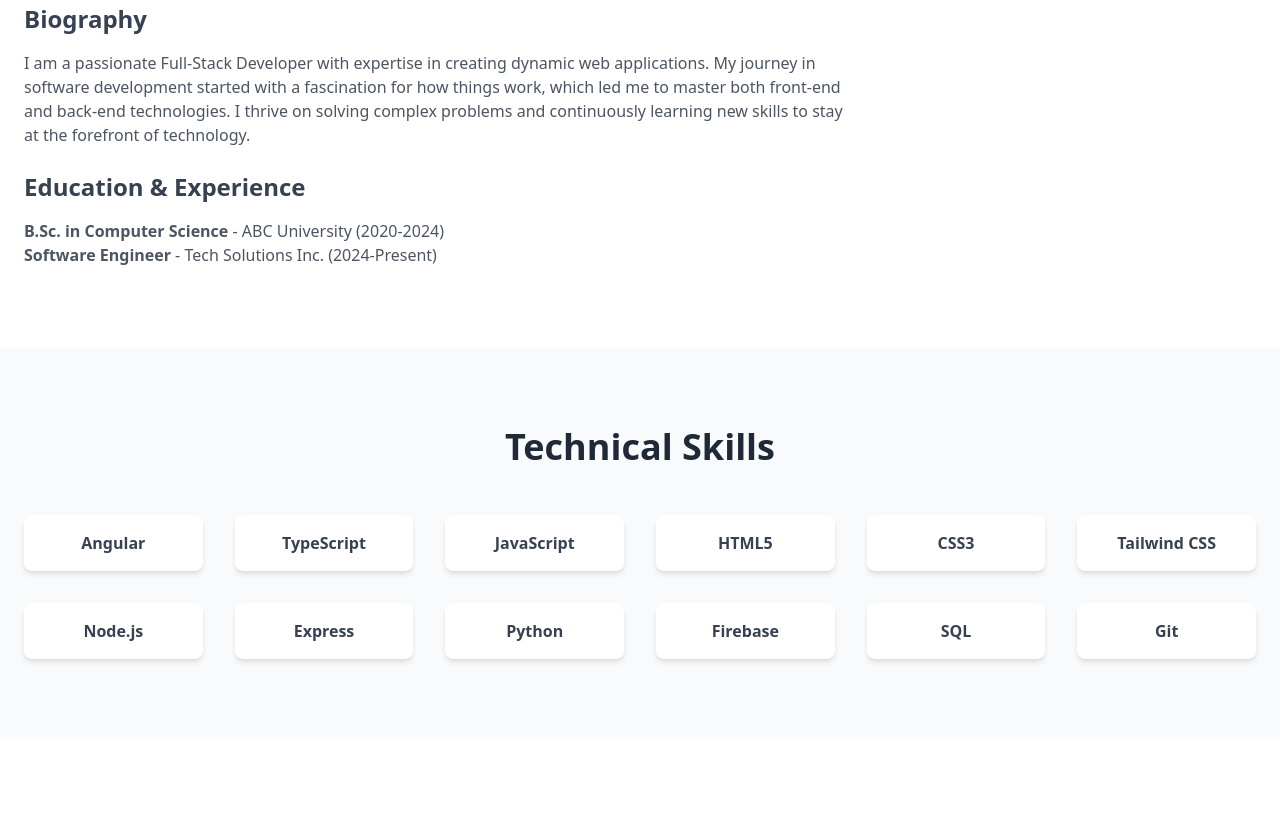
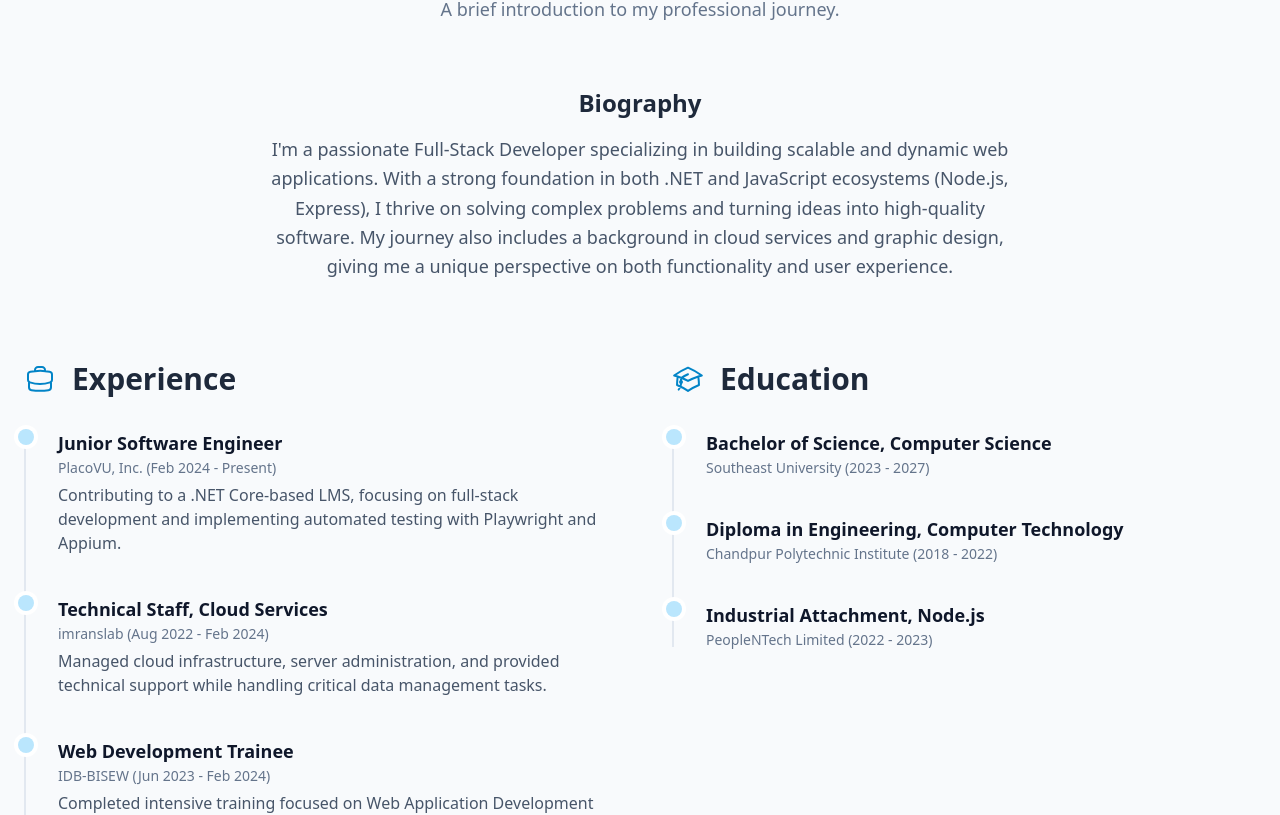
Before and after one commit to masumKazibd/masumkazi-portfolio, an Angular app: page / in a window 1280 px wide. Shown: the part 1029-1844 px from the top of the page. Built offline with nearby package versions, Linux system fonts and the light colour scheme.

Commit message:
update about me design

```diff
--- a/src/app/components/about/about.component.html
+++ b/src/app/components/about/about.component.html
@@ -1,18 +1,75 @@
-    <section id="about" class="py-20 bg-white">
-      <div class="container mx-auto px-6">
-        <h2 class="text-3xl md:text-4xl font-bold text-center text-gray-800 mb-12">About Me</h2>
-        <div class="flex flex-col md:flex-row items-center gap-10">
-          <div class="md:w-2/3">
-            <h3 class="text-2xl font-semibold text-gray-700 mb-4">Biography</h3>
-            <p class="text-gray-600 mb-6">
-              I am a passionate Full-Stack Developer with expertise in creating dynamic web applications. My journey in software development started with a fascination for how things work, which led me to master both front-end and back-end technologies. I thrive on solving complex problems and continuously learning new skills to stay at the forefront of technology.
-            </p>
-            <h3 class="text-2xl font-semibold text-gray-700 mb-4">Education & Experience</h3>
-            <p class="text-gray-600">
-              <strong>B.Sc. in Computer Science</strong> - ABC University (2020-2024)<br>
-              <strong>Software Engineer</strong> - Tech Solutions Inc. (2024-Present)
-            </p>
-          </div>
+    <section id="about" class="py-24 bg-slate-50">
+  <div class="container mx-auto px-6">
+
+    <div class="text-center mb-16">
+      <h2 class="text-4xl lg:text-5xl font-bold text-slate-900">About Me</h2>
+      <p class="text-lg text-slate-500 mt-4">A brief introduction to my professional journey.</p>
+    </div>
+
+    <div class="text-center max-w-3xl mx-auto mb-20">
+      <h3 class="text-2xl font-semibold text-slate-800 mb-4">Biography</h3>
+      <p class="text-lg text-slate-600 leading-relaxed">
+        I'm a passionate Full-Stack Developer specializing in building scalable and dynamic web applications. With a strong foundation in both .NET and JavaScript ecosystems (Node.js, Express), I thrive on solving complex problems and turning ideas into high-quality software. My journey also includes a background in cloud services and graphic design, giving me a unique perspective on both functionality and user experience.
+      </p>
+    </div>
+
+    <div class="grid md:grid-cols-2 gap-16">
+
+      <div>
+        <div class="flex items-center gap-4 mb-8">
+          <svg xmlns="http://www.w3.org/2000/svg" fill="none" viewBox="0 0 24 24" stroke-width="1.5" stroke="currentColor" class="w-8 h-8 text-sky-600">
+            <path stroke-linecap="round" stroke-linejoin="round" d="M20.25 14.15v4.125c0 1.094-.787 2.036-1.872 2.18-2.087.277-4.216.42-6.378.42s-4.291-.143-6.378-.42c-1.085-.144-1.872-1.086-1.872-2.18v-4.125m16.5 0a2.18 2.18 0 0 0 .75-1.661V8.706c0-1.081-.768-2.015-1.837-2.175a48.114 48.114 0 0 0-3.413-.387m4.5 8.006c-.194.165-.42.295-.673.38A23.978 23.978 0 0 1 12 15.75c-2.648 0-5.195-.429-7.577-1.22a2.016 2.016 0 0 1-.673-.38m0 0A2.18 2.18 0 0 1 3 12.489V8.706c0-1.081.768-2.015 1.837-2.175a48.111 48.111 0 0 1 3.413-.387m7.5 0V5.25A2.25 2.25 0 0 0 13.5 3h-3a2.25 2.25 0 0 0-2.25 2.25v.894c1.255-.223 2.577-.333 3.936-.333s2.681.11 3.936.333Z" />
+          </svg>
+          <h3 class="text-3xl font-bold text-slate-800">Experience</h3>
         </div>
+        <ol class="relative border-l-2 border-slate-200">
+          <li class="mb-10 ml-8">
+            <span class="absolute flex items-center justify-center w-4 h-4 bg-sky-200 rounded-full -left-2 ring-4 ring-white"></span>
+            <h4 class="flex items-center mb-1 text-lg font-semibold text-slate-900">Junior Software Engineer</h4>
+            <time class="block mb-2 text-sm font-normal leading-none text-slate-500">PlacoVU, Inc. (Feb 2024 - Present)</time>
+            <p class="text-base font-normal text-slate-600">Contributing to a .NET Core-based LMS, focusing on full-stack development and implementing automated testing with Playwright and Appium.</p>
+          </li>
+          <li class="mb-10 ml-8">
+            <span class="absolute flex items-center justify-center w-4 h-4 bg-sky-200 rounded-full -left-2 ring-4 ring-white"></span>
+            <h4 class="flex items-center mb-1 text-lg font-semibold text-slate-900">Technical Staff, Cloud Services</h4>
+            <time class="block mb-2 text-sm font-normal leading-none text-slate-500">imranslab (Aug 2022 - Feb 2024)</time>
+            <p class="text-base font-normal text-slate-600">Managed cloud infrastructure, server administration, and provided technical support while handling critical data management tasks.</p>
+          </li>
+           <li class="ml-8">
+            <span class="absolute flex items-center justify-center w-4 h-4 bg-sky-200 rounded-full -left-2 ring-4 ring-white"></span>
+            <h4 class="flex items-center mb-1 text-lg font-semibold text-slate-900">Web Development Trainee</h4>
+            <time class="block mb-2 text-sm font-normal leading-none text-slate-500">IDB-BISEW (Jun 2023 - Feb 2024)</time>
+            <p class="text-base font-normal text-slate-600">Completed intensive training focused on Web Application Development using the ASP.NET framework.</p>
+          </li>
+        </ol>
       </div>
-    </section>
+
+      <div>
+        <div class="flex items-center gap-4 mb-8">
+          <svg xmlns="http://www.w3.org/2000/svg" fill="none" viewBox="0 0 24 24" stroke-width="1.5" stroke="currentColor" class="w-8 h-8 text-sky-600">
+            <path stroke-linecap="round" stroke-linejoin="round" d="M4.26 10.147a60.438 60.438 0 0 0-.491 6.347A48.627 48.627 0 0 1 12 20.904a48.627 48.627 0 0 1 8.232-4.41 60.46 60.46 0 0 0-.491-6.347m-15.482 0a50.57 50.57 0 0 0-2.658-.813A59.906 59.906 0 0 1 12 3.493a59.903 59.903 0 0 1 10.399 5.84c-.896.248-1.783.52-2.658.814m-15.482 0A50.697 50.697 0 0 1 12 13.489a50.702 50.702 0 0 1 7.74-3.342M6.75 15a.75.75 0 1 0 0-1.5.75.75 0 0 0 0 1.5Zm0 0v-3.675A55.378 55.378 0 0 1 12 8.443m-7.007 11.55A5.981 5.981 0 0 0 6.75 15.75v-1.5" />
+          </svg>
+          <h3 class="text-3xl font-bold text-slate-800">Education</h3>
+        </div>
+        <ol class="relative border-l-2 border-slate-200">
+          <li class="mb-10 ml-8">
+            <span class="absolute flex items-center justify-center w-4 h-4 bg-sky-200 rounded-full -left-2 ring-4 ring-white"></span>
+            <h4 class="flex items-center mb-1 text-lg font-semibold text-slate-900">Bachelor of Science, Computer Science</h4>
+            <time class="block mb-2 text-sm font-normal leading-none text-slate-500">Southeast University (2023 - 2027)</time>
+          </li>
+          <li class="mb-10 ml-8">
+            <span class="absolute flex items-center justify-center w-4 h-4 bg-sky-200 rounded-full -left-2 ring-4 ring-white"></span>
+            <h4 class="flex items-center mb-1 text-lg font-semibold text-slate-900">Diploma in Engineering, Computer Technology</h4>
+            <time class="block mb-2 text-sm font-normal leading-none text-slate-500">Chandpur Polytechnic Institute (2018 - 2022)</time>
+          </li>
+           <li class="ml-8">
+            <span class="absolute flex items-center justify-center w-4 h-4 bg-sky-200 rounded-full -left-2 ring-4 ring-white"></span>
+            <h4 class="flex items-center mb-1 text-lg font-semibold text-slate-900">Industrial Attachment, Node.js</h4>
+            <time class="block mb-2 text-sm font-normal leading-none text-slate-500">PeopleNTech Limited (2022 - 2023)</time>
+          </li>
+        </ol>
+      </div>
+    </div>
+
+  </div>
+</section>
--- /dev/null
+++ b/y/index.html
@@ -0,0 +1,89 @@
+<!DOCTYPE html>
+<html>
+  <head>
+    <meta charset="utf-8">
+    <meta name="viewport" content="width=device-width, initial-scale=1">
+    <title>Welcome to Firebase Hosting</title>
+
+    <!-- update the version number as needed -->
+    <script defer src="/__/firebase/11.10.0/firebase-app-compat.js"></script>
+    <!-- include only the Firebase features as you need -->
+    <script defer src="/__/firebase/11.10.0/firebase-auth-compat.js"></script>
+    <script defer src="/__/firebase/11.10.0/firebase-database-compat.js"></script>
+    <script defer src="/__/firebase/11.10.0/firebase-firestore-compat.js"></script>
+    <script defer src="/__/firebase/11.10.0/firebase-functions-compat.js"></script>
+    <script defer src="/__/firebase/11.10.0/firebase-messaging-compat.js"></script>
+    <script defer src="/__/firebase/11.10.0/firebase-storage-compat.js"></script>
+    <script defer src="/__/firebase/11.10.0/firebase-analytics-compat.js"></script>
+    <script defer src="/__/firebase/11.10.0/firebase-remote-config-compat.js"></script>
+    <script defer src="/__/firebase/11.10.0/firebase-performance-compat.js"></script>
+    <!--
+      initialize the SDK after all desired features are loaded, set useEmulator to false
+      to avoid connecting the SDK to running emulators.
+    -->
+    <script defer src="/__/firebase/init.js?useEmulator=true"></script>
+
+    <style media="screen">
+      body { background: #ECEFF1; color: rgba(0,0,0,0.87); font-family: Roboto, Helvetica, Arial, sans-serif; margin: 0; padding: 0; }
+      #message { background: white; max-width: 360px; margin: 100px auto 16px; padding: 32px 24px; border-radius: 3px; }
+      #message h2 { color: #ffa100; font-weight: bold; font-size: 16px; margin: 0 0 8px; }
+      #message h1 { font-size: 22px; font-weight: 300; color: rgba(0,0,0,0.6); margin: 0 0 16px;}
+      #message p { line-height: 140%; margin: 16px 0 24px; font-size: 14px; }
+      #message a { display: block; text-align: center; background: #039be5; text-transform: uppercase; text-decoration: none; color: white; padding: 16px; border-radius: 4px; }
+      #message, #message a { box-shadow: 0 1px 3px rgba(0,0,0,0.12), 0 1px 2px rgba(0,0,0,0.24); }
+      #load { color: rgba(0,0,0,0.4); text-align: center; font-size: 13px; }
+      @media (max-width: 600px) {
+        body, #message { margin-top: 0; background: white; box-shadow: none; }
+        body { border-top: 16px solid #ffa100; }
+      }
+    </style>
+  </head>
+  <body>
+    <div id="message">
+      <h2>Welcome</h2>
+      <h1>Firebase Hosting Setup Complete</h1>
+      <p>You're seeing this because you've successfully setup Firebase Hosting. Now it's time to go build something extraordinary!</p>
+      <a target="_blank" href="https://firebase.google.com/docs/hosting/">Open Hosting Documentation</a>
+    </div>
+    <p id="load">Firebase SDK Loading&hellip;</p>
+
+    <script>
+      document.addEventListener('DOMContentLoaded', function() {
+        const loadEl = document.querySelector('#load');
+        // // 🔥🔥🔥🔥🔥🔥🔥🔥🔥🔥🔥🔥🔥🔥🔥🔥🔥🔥🔥🔥🔥🔥🔥🔥🔥🔥🔥🔥🔥🔥🔥
+        // // The Firebase SDK is initialized and available here!
+        //
+        // firebase.auth().onAuthStateChanged(user => { });
+        // firebase.database().ref('/path/to/ref').on('value', snapshot => { });
+        // firebase.firestore().doc('/foo/bar').get().then(() => { });
+        // firebase.functions().httpsCallable('yourFunction')().then(() => { });
+        // firebase.messaging().requestPermission().then(() => { });
+        // firebase.storage().ref('/path/to/ref').getDownloadURL().then(() => { });
+        // firebase.analytics(); // call to activate
+        // firebase.analytics().logEvent('tutorial_completed');
+        // firebase.performance(); // call to activate
+        //
+        // // 🔥🔥🔥🔥🔥🔥🔥🔥🔥🔥🔥🔥🔥🔥🔥🔥🔥🔥🔥🔥🔥🔥🔥🔥🔥🔥🔥🔥🔥🔥🔥
+
+        try {
+          let app = firebase.app();
+          let features = [
+            'auth',
+            'database',
+            'firestore',
+            'functions',
+            'messaging',
+            'storage',
+            'analytics',
+            'remoteConfig',
+            'performance',
+          ].filter(feature => typeof app[feature] === 'function');
+          loadEl.textContent = `Firebase SDK loaded with ${features.join(', ')}`;
+        } catch (e) {
+          console.error(e);
+          loadEl.textContent = 'Error loading the Firebase SDK, check the console.';
+        }
+      });
+    </script>
+  </body>
+</html>
```
Also changed, not shown: firebase.json (added), 2 other files (tests, documents, lock files or other folders).
